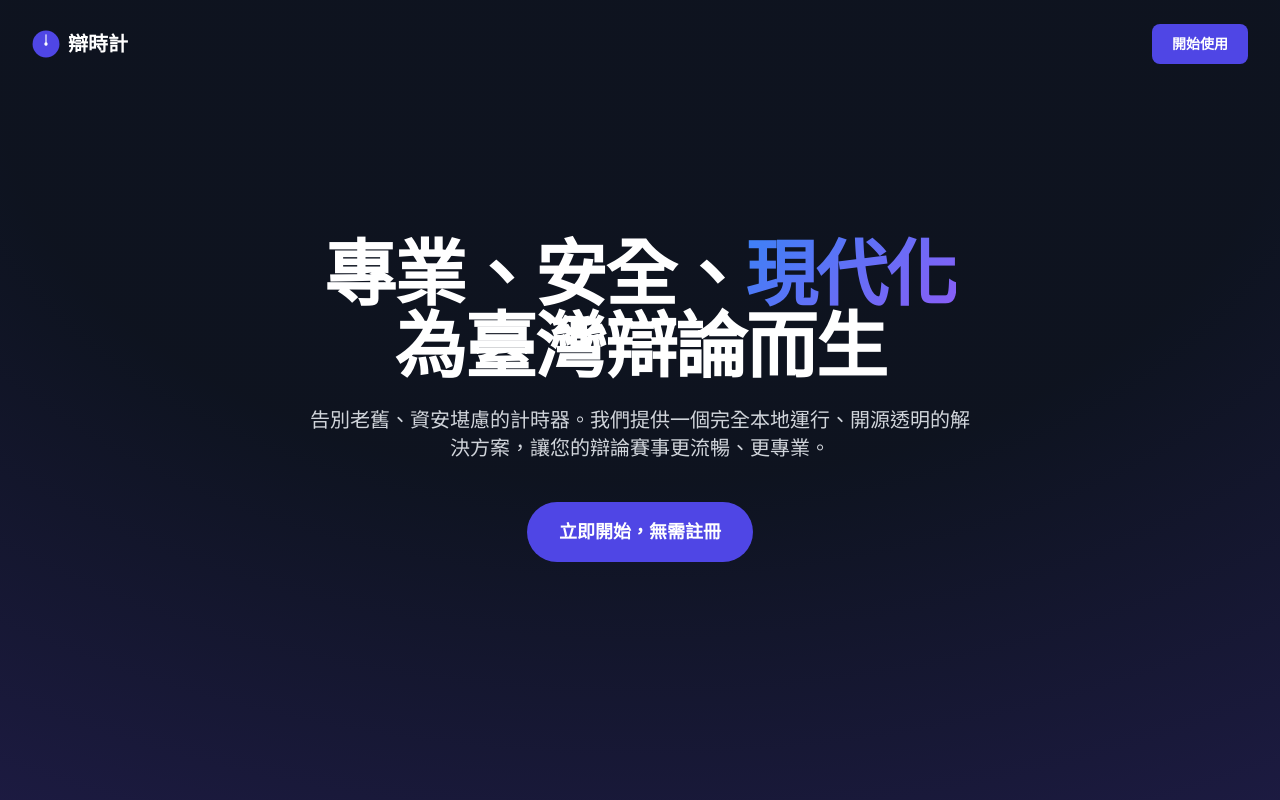
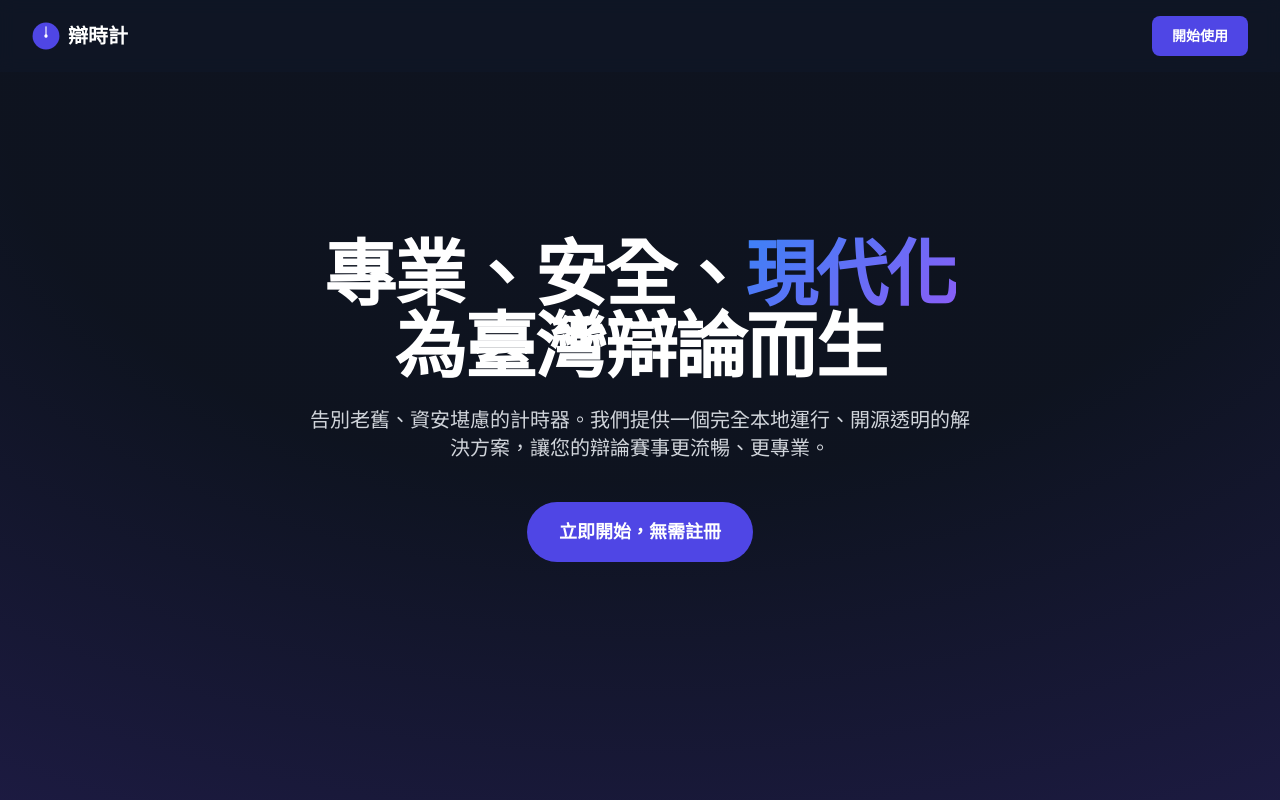
Before and after one commit to chengsc83/chengsc83.github.io, a plain HTML site: page index.html in a window 1280 px wide. Shown: the top 800 px of the page. Drawn offline with nearby package versions, Linux system fonts and the light colour scheme.

```diff
--- a/index.html
+++ b/index.html
@@ -124,7 +124,7 @@
                 <div class="absolute inset-0 bg-[radial-gradient(125%_125%_at_50%_10%,#000_40%,#63e_100%)]"></div>
             </div>
 
-            <header class="absolute top-0 left-0 right-0 z-20 py-6 px-4 sm:px-6 lg:px-8">
+            <header class="fixed top-0 left-0 right-0 z-30 py-4 px-4 sm:px-6 lg:px-8 bg-gray-900/70 backdrop-blur">
                 <div class="max-w-7xl mx-auto flex justify-between items-center">
                     <div class="flex items-center gap-2 text-xl font-semibold text-white">
                         <img src="favicon.svg" alt="辯時計" class="w-7 h-7">
```
